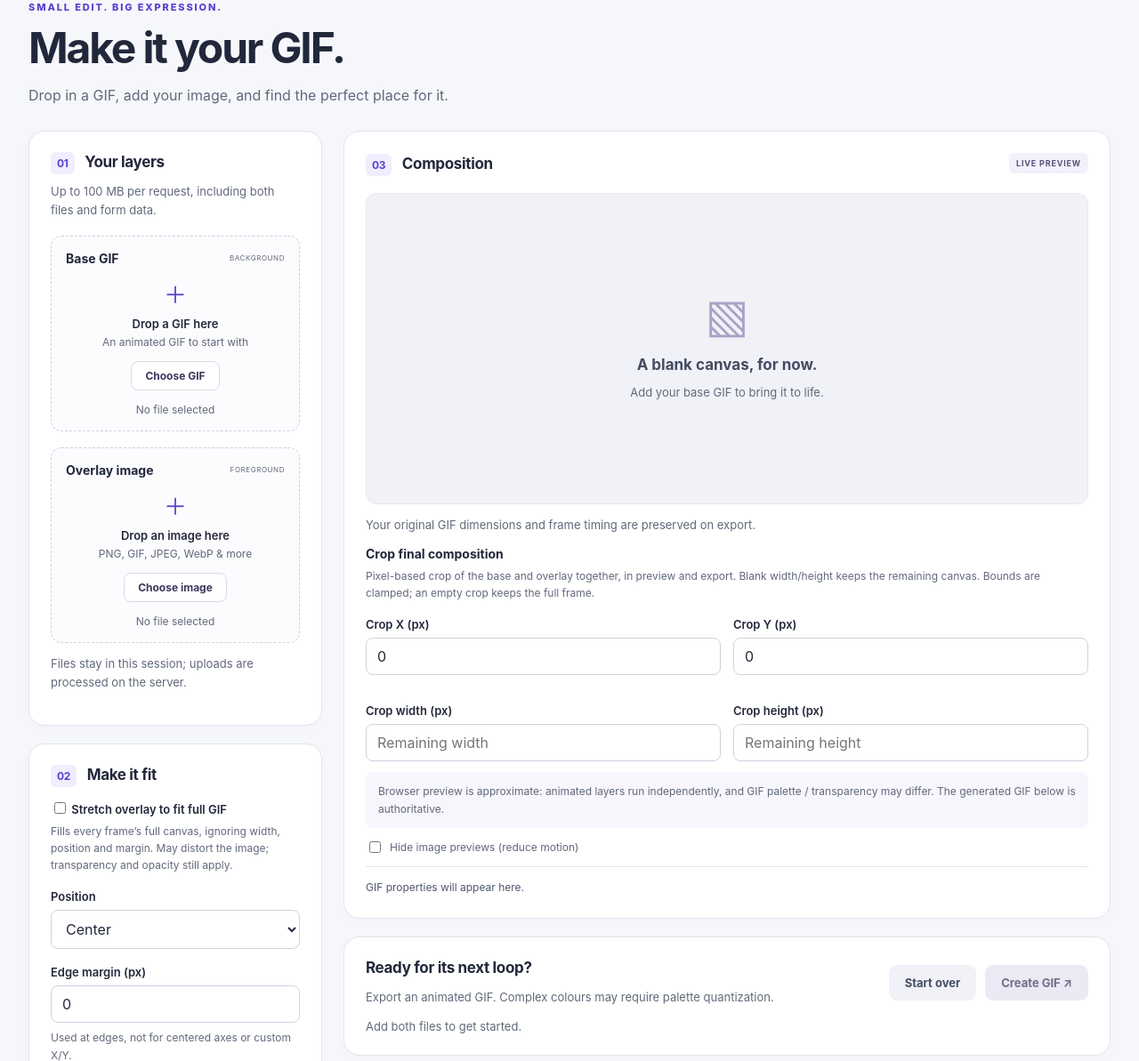
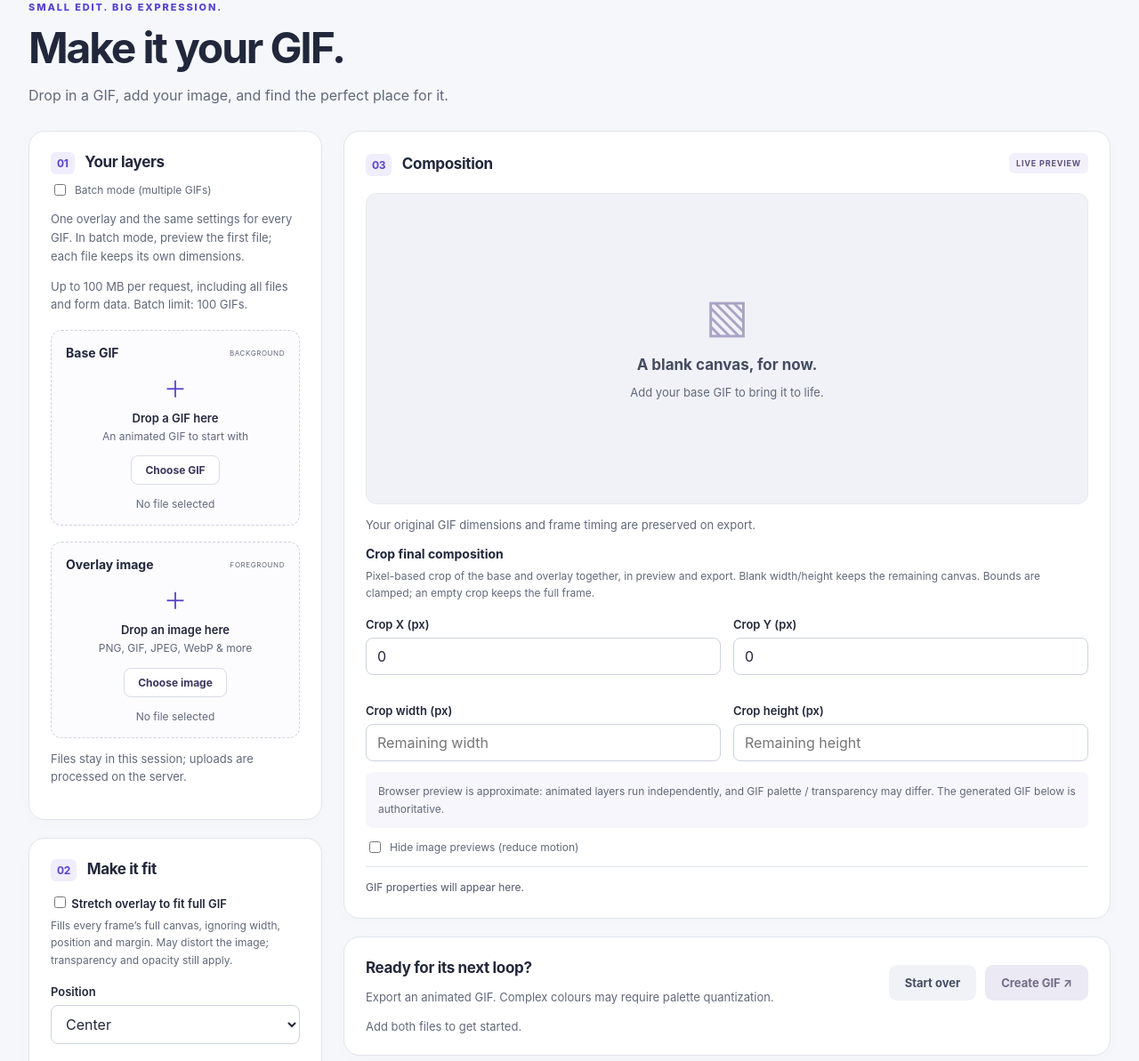
Before and after one commit to elearningdifferently/gif-overlay, a Flask app: page / in a window 1280 px wide. Shown: the part 133-1326 px from the top of the page at 89% size. Run offline with Flask 3, Linux system fonts and the light colour scheme.

Commit message:
Add batch GIF jobs, progress UI, and ZIP downloads
Co-authored-by: elearningdifferently <42965155+elearningdifferently@users.noreply.github.com>

```diff
--- a/app.py
+++ b/app.py
@@ -9,7 +9,8 @@ import os
 from flask import Flask, jsonify, render_template, request, send_file
 from werkzeug.exceptions import RequestEntityTooLarge
 from werkzeug.utils import secure_filename
-from jobs import JobQueueFull, JobRegistry
+from archives import create_zip
+from jobs import MAX_BATCH_FILES, JobQueueFull, JobRegistry
 
 from gif_overlay import (
     POSITIONS,
@@ -63,7 +64,10 @@ def _handle_too_large(_exc):
 
 @app.get("/")
 def index():
-    return render_template("index.html", positions=POSITIONS, max_upload_mb=MAX_UPLOAD_MB)
+    return render_template(
+        "index.html", positions=POSITIONS, max_upload_mb=MAX_UPLOAD_MB,
+        max_batch_files=MAX_BATCH_FILES,
+    )
 
 
 @app.get("/health")
@@ -95,8 +99,10 @@ def _overlay_options():
     return opts
 
 
-def _download_name():
-    base_name = os.path.splitext(secure_filename(request.files["gif"].filename))[0] or "image"
+def _download_name(filename=None):
+    if filename is None:
+        filename = request.files["gif"].filename
+    base_name = os.path.splitext(secure_filename(filename))[0] or "image"
     return f"{base_name}-overlay.gif"
 
 
@@ -113,6 +119,7 @@ def create_job():
 
 
 @app.get("/jobs/<job_id>")
+@app.get("/batches/<job_id>")
 def job_status(job_id):
     status = job_registry.status(job_id)
     if status is None:
@@ -123,8 +130,9 @@ def job_status(job_id):
 
 
 @app.get("/jobs/<job_id>/result")
-def job_result(job_id):
-    job, output = job_registry.result(job_id)
+@app.get("/batches/<job_id>/files/<int:file_id>/result")
+def job_result(job_id, file_id=None):
+    job, output = job_registry.result(job_id, file_id)
     if job is None:
         return jsonify(error="Job not found or expired. Please submit it again."), 404
     if output is None:
@@ -141,6 +149,56 @@ def job_result(job_id):
     response.headers["Cache-Control"] = "no-store"
     response.headers["X-Gif-Frames"] = str(job.frame_count)
     response.headers["X-Gif-Size"] = job.size
+    return response
+
+
+@app.post("/batches")
+def create_batch():
+    uploads = request.files.getlist("gifs")
+    if not 1 <= len(uploads) <= MAX_BATCH_FILES:
+        raise GifOverlayError(f"Choose between 1 and {MAX_BATCH_FILES} GIF files.")
+    overlay_data = _read_upload("overlay")
+    opts = _overlay_options()
+    files, names = [], set()
+    for upload in uploads:
+        if not upload.filename:
+            raise GifOverlayError("Each GIF must have a filename.")
+        data = upload.read()
+        if not data:
+            raise GifOverlayError("An uploaded GIF file is empty.")
+        name = _download_name(upload.filename)
+        stem = name[:-4]
+        suffix = 2
+        while name.casefold() in names:
+            name = f"{stem}-{suffix}.gif"
+            suffix += 1
+        names.add(name.casefold())
+        files.append((data, name))
+    try:
+        status = job_registry.submit_batch(files, overlay_data, opts)
+    except JobQueueFull:
+        return jsonify(error="The job queue is full. Please try again later."), 503
+    return jsonify(status), 202
+
+
+@app.get("/batches/<job_id>/archive")
+def batch_archive(job_id):
+    with job_registry.archive_sources(job_id) as (job, sources):
+        if job is None or job.files is None:
+            return jsonify(error="Batch not found or expired. Please submit it again."), 404
+        if not sources:
+            return jsonify(**job.status()), 409
+        output = create_zip(sources)
+    try:
+        response = send_file(
+            output, mimetype="application/zip", as_attachment=True,
+            download_name="gifs-overlay.zip",
+        )
+    except Exception:
+        output.close()
+        raise
+    response.call_on_close(output.close)
+    response.headers["Cache-Control"] = "no-store"
     return response
 
 
--- a/static/editor.css
+++ b/static/editor.css
@@ -76,6 +76,12 @@ button:disabled { cursor: not-allowed; background: #ebe9f3; color: #736c89; box-
 .result-well { border-radius: 10px; overflow: hidden; margin: 20px 0; text-align: center; }
 #result { display: block; max-width: 100%; max-height: 500px; margin: auto; }
 #download-name { overflow-wrap: anywhere; }
+#batch-panel { margin-top: 20px; border-top: 1px solid var(--border); padding-top: 18px; }
+#batch-progress { width: 100%; accent-color: var(--accent); }
+#batch-files { padding: 0; list-style: none; max-height: 340px; overflow: auto; }
+#batch-files li { display: flex; flex-wrap: wrap; gap: 8px; align-items: center; padding: 10px 0; border-bottom: 1px solid var(--border); font-size: 13px; overflow-wrap: anywhere; }
+#batch-files .batch-name { flex: 1 1 180px; min-width: 0; }
+#batch-files .field-error { flex-basis: 100%; }
 footer { text-align: center; padding: 30px 0 10px; font-size: 12px; }
 @media (max-width: 850px) {
   .workspace { grid-template-columns: 280px minmax(0, 1fr); gap: 16px; }
--- a/static/editor.js
+++ b/static/editor.js
@@ -16,6 +16,10 @@
   let resultUrl = null;
   let busy = false;
   let exportProgress = "";
+  let batchFiles = [];
+  let batchStatus = null;
+  let batchJobUrl = null;
+  const batchMode = () => $("batch-mode").checked;
   const settings = ["position", "x", "y", "margin", "scale", "opacity", "stretch_overlay",
     "crop_x", "crop_y", "crop_width", "crop_height"];
   const reducedMotion = window.matchMedia("(prefers-reduced-motion: reduce)");
@@ -28,7 +32,9 @@
   updateMotion();
   const bytes = (size) => size < 1024 * 1024
     ? `${(size / 1024).toFixed(1)} KB` : `${(size / 1024 / 1024).toFixed(2)} MB`;
-  const combinedSize = () => Object.values(layers).reduce((sum, layer) => sum + (layer.file?.size || 0), 0);
+  const combinedSize = () => (batchMode()
+    ? batchFiles.reduce((sum, file) => sum + file.size, 0) : layers.gif.file?.size || 0)
+    + (layers.overlay.file?.size || 0);
 
   function clearResult() {
     $("result-fig").hidden = true;
@@ -38,6 +44,48 @@
     $("download-name").textContent = "";
     if (resultUrl) URL.revokeObjectURL(resultUrl);
     resultUrl = null;
+    batchStatus = null;
+    batchJobUrl = null;
+  }
+
+  function renderBatch() {
+    $("batch-panel").hidden = !batchMode() || !batchFiles.length;
+    $("batch-progress").value = batchStatus?.percentage || 0;
+    $("batch-summary").textContent = batchStatus
+      ? `${batchStatus.completed} of ${batchStatus.total} completed · ${batchStatus.percentage}% · ${batchStatus.failed} errors`
+      : `${batchFiles.length} GIFs selected · Preview shows the first file.`;
+    $("batch-download").hidden = !(batchStatus?.state === "done" && batchStatus.result_available);
+    if (batchJobUrl) {
+      $("batch-download").href = `${batchJobUrl}/archive`;
+      $("batch-download").download = "gifs-overlay.zip";
+    } else {
+      $("batch-download").removeAttribute("href");
+    }
+    const rows = batchFiles.map((file, index) => {
+      const item = batchStatus?.files[index];
+      const row = document.createElement("li");
+      const name = document.createElement("span");
+      name.className = "batch-name";
+      name.textContent = file.name;
+      const state = document.createElement("span");
+      state.textContent = item?.state || "queued";
+      row.append(name, state);
+      if (item?.error) {
+        const error = document.createElement("p");
+        error.className = "field-error";
+        error.textContent = item.error;
+        row.append(error);
+      }
+      if (item?.result_available && batchJobUrl) {
+        const link = document.createElement("a");
+        link.textContent = "Download GIF";
+        link.href = `${batchJobUrl}/files/${index}/result`;
+        link.download = item.download_name;
+        row.append(link);
+      }
+      return row;
+    });
+    $("batch-files").replaceChildren(...rows);
   }
 
   function compositionChanged() {
@@ -53,9 +101,11 @@
 
   function update() {
     const total = combinedSize();
-    const ready = Boolean(layers.gif.file && layers.overlay.file && info);
+    const ready = Boolean(layers.gif.file && layers.overlay.file && (batchMode() ? batchFiles.length : info));
     $("submit").disabled = busy || !ready || total >= limit || !settingsValid();
-    $("submit").textContent = busy ? "Creating GIF…" : "Create GIF ↗";
+    $("submit").textContent = batchMode()
+      ? (busy ? "Creating GIFs…" : "Create batch ↗")
+      : (busy ? "Creating GIF…" : "Create GIF ↗");
     $("form").setAttribute("aria-busy", String(busy));
     $("size-summary").textContent = total
       ? `${bytes(total)} combined · ${config.maxUploadMb} MB request limit (plus form data).`
@@ -64,16 +114,19 @@
       $("status").textContent = "Files exceed the request budget. Choose smaller files; form data also needs space.";
     } else if (busy) {
       $("status").textContent = exportProgress;
+    } else if (batchStatus && ["done", "error"].includes(batchStatus.state)) {
+      $("status").textContent = `Batch finished: ${batchStatus.succeeded} successful, ${batchStatus.failed} failed. Download available GIFs below the preview.`;
     } else if (resultUrl) {
       $("status").textContent = "Export complete. Preview and download your GIF below.";
     } else if (!layers.gif.file || !layers.overlay.file) {
       $("status").textContent = "Add both files to get started.";
-    } else if (!info) {
+    } else if (!info && !batchMode()) {
       $("status").textContent = "A valid base GIF analysis is required before export.";
     } else {
       $("status").textContent = settingsValid() ? "Your layers are ready. Create your GIF when it looks right." : "Check the placement and crop values before exporting.";
     }
     $("custom-controls").hidden = $("position").value !== "custom";
+    renderBatch();
     renderPreview();
   }
 
@@ -153,7 +206,7 @@
       if (typeof body.error === "string") message = body.error;
     } catch { /* Proxies may return HTML or an empty body. Never display it. */ }
     if (response.status === 413) {
-      return `Request too large. Both files and form data must fit within ${config.maxUploadMb} MB; the host may impose a smaller limit.`;
+      return `Request too large. All files and form data must fit within ${config.maxUploadMb} MB; the host may impose a smaller limit.`;
     }
     if (jobRequest && response.status === 404) {
       return `${message || "This export is no longer available."} The job may have expired or the server restarted. Click Create GIF to retry.`;
@@ -227,6 +280,7 @@
   function clearLayer(name) {
     const layer = layers[name];
     if (name === "gif") {
+      batchFiles = [];
       analysisController?.abort();
       analysisController = null;
       info = null;
@@ -252,17 +306,22 @@
     if (!files.length) return;
     clearLayer(name);
     compositionChanged();
-    if (files.length !== 1) {
+    const batch = name === "gif" && batchMode();
+    if (batch && files.length > config.maxBatchFiles) {
+      $(name + "-error").textContent = `Choose at most ${config.maxBatchFiles} GIFs per batch.`;
+      return;
+    }
+    if (!batch && files.length !== 1) {
       $(name + "-error").textContent = "Choose one file for this layer.";
       return;
     }
     const file = files[0];
-    if (!file.size) {
+    if (files.some((item) => !item.size)) {
       $(name + "-error").textContent = "This file is empty. Choose another image.";
       return;
     }
     // A missing or misleading MIME is common: extensions are a fallback, not proof.
-    if (name === "gif" && file.type !== "image/gif" && !/\.gif$/i.test(file.name)) {
+    if (name === "gif" && files.some((item) => item.type !== "image/gif" && !/\.gif$/i.test(item.name))) {
       $(name + "-error").textContent = "Choose a GIF for the base layer. The server checks its contents.";
       return;
     }
@@ -270,12 +329,13 @@
       $(name + "-error").textContent = "Choose an image such as PNG, GIF, JPEG or WebP. The server checks format support.";
       return;
     }
-    if (file.size + combinedSize() >= limit) {
-      $(name + "-error").textContent = `Both files must fit within ${config.maxUploadMb} MB per request, with room for form data. Choose a smaller file.`;
+    if (files.reduce((sum, item) => sum + item.size, 0) + combinedSize() >= limit) {
+      $(name + "-error").textContent = `All files must fit within ${config.maxUploadMb} MB per request, with room for form data. Choose smaller files.`;
       update();
       return;
     }
     const layer = layers[name];
+    if (batch) batchFiles = files;
     layer.file = file;
     layer.url = URL.createObjectURL(file);
     const url = layer.url;
@@ -294,7 +354,8 @@
     };
     image.src = url;
     $(name === "gif" ? "base-preview" : "overlay-preview").src = url;
-    $(name + "-detail").textContent = `${file.name} · ${bytes(file.size)}`;
+    $(name + "-detail").textContent = batch
+      ? `${files.length} GIFs · First: ${file.name}` : `${file.name} · ${bytes(file.size)}`;
     $(name + "-remove").hidden = false;
     if (name === "gif") analyze(file);
     update();
@@ -341,24 +402,36 @@
   });
   $("reset-editor").addEventListener("click", () => {
     form.reset();
+    $("gif").multiple = false;
     clearLayer("gif");
     clearLayer("overlay");
     updateMotion();
     compositionChanged();
     $("gif").focus();
   });
+  $("batch-mode").addEventListener("change", () => {
+    $("gif").multiple = batchMode();
+    clearLayer("gif");
+    compositionChanged();
+  });
 
   form.addEventListener("submit", async (event) => {
     event.preventDefault();
-    if (busy || !info || !layers.gif.file || !layers.overlay.file || !form.reportValidity()) return;
+    if (busy || (!info && !batchMode()) || !layers.gif.file || !layers.overlay.file || !form.reportValidity()) return;
+    const batch = batchMode();
+    const jobsUrl = batch ? config.batchesUrl : config.jobsUrl;
     const data = new FormData();
-    data.append("gif", layers.gif.file);
+    if (batch) {
+      for (const file of batchFiles) data.append("gifs", file);
+    } else {
+      data.append("gif", layers.gif.file);
+    }
     data.append("overlay", layers.overlay.file);
     for (const name of settings) {
       data.append(name, $(name).type === "checkbox" ? $(name).checked : $(name).value);
     }
     busy = true;
-    exportProgress = "Uploading files to queue your GIF…";
+    exportProgress = batch ? "Uploading files to queue your batch…" : "Uploading files to queue your GIF…";
     const currentRevision = revision;
     const controller = new AbortController();
     exportController = controller;
@@ -369,13 +442,13 @@
     update();
     try {
       // Measure the serialized multipart body, including headers, names and boundaries.
-      const request = new Request(config.jobsUrl, { method: "POST", body: data });
+      const request = new Request(jobsUrl, { method: "POST", body: data });
       const body = await request.blob();
       if (stale()) return;
       if (body.size > limit) {
         throw new Error(`The complete request exceeds ${config.maxUploadMb} MB including form data. Choose smaller files.`);
       }
-      const created = await fetch(config.jobsUrl, { method: "POST", body, headers: { "Content-Type": request.headers.get("Content-Type") }, signal: controller.signal });
+      const created = await fetch(jobsUrl, { method: "POST", body, headers: { "Content-Type": request.headers.get("Content-Type") }, signal: controller.signal });
       const job = await readJob(created);
       if (stale()) return;
       if (created.status !== 202 || !job || typeof job.job_id !== "string"
@@ -383,7 +456,11 @@
           || job.state !== "queued") {
         throw new Error("The server returned invalid job information. Click Create GIF to retry.");
       }
-      const jobUrl = `${config.jobsUrl.replace(/\/$/, "")}/${encodeURIComponent(job.job_id)}`;
+      const jobUrl = `${jobsUrl.replace(/\/$/, "")}/${encodeURIComponent(job.job_id)}`;
+      if (batch) {
+        batchStatus = job;
+        batchJobUrl = jobUrl;
+      }
       exportProgress = "Queued. Waiting for the server to create your GIF…";
       update();
       while (true) {
@@ -395,6 +472,11 @@
             || !["queued", "processing", "done", "error", "failed"].includes(status.state)) {
           throw new Error("The server returned invalid job information. Click Create GIF to retry.");
         }
+        if (batch) {
+          batchStatus = status;
+          exportProgress = `${status.progress} · ${status.percentage}% · ${status.failed} errors`;
+          update();
+        }
         if (status.state === "error" || status.state === "failed") {
           throw new Error(typeof status.error === "string" && status.error
             ? status.error : "The server could not create your GIF. Click Create GIF to retry.");
@@ -405,10 +487,12 @@
           }
           break;
         }
+        if (batch) continue;
         const progress = typeof status.progress === "string" && status.progress ? ` ${status.progress}` : "";
         exportProgress = `${status.state === "queued" ? "Queued." : "Processing on the server."}${progress}`;
         update();
       }
+      if (batch) return;
       const response = await fetch(`${jobUrl}/result`, { signal: controller.signal });
       if (!response.ok) throw new Error(await apiError(response, true));
       if (!response.headers.get("Content-Type")?.toLowerCase().startsWith("image/gif")) {
--- a/templates/index.html
+++ b/templates/index.html
@@ -6,7 +6,7 @@
   <meta name="theme-color" content="#f6f7fb">
   <title>GIF Overlay — a little layer, a lot of personality</title>
   <link rel="stylesheet" href="{{ url_for('static', filename='editor.css') }}">
-  <script id="editor-config" type="application/json">{{ {'maxUploadMb': max_upload_mb, 'analyzeUrl': url_for('analyze'), 'overlayUrl': url_for('overlay'), 'jobsUrl': url_for('create_job')} | tojson }}</script>
+  <script id="editor-config" type="application/json">{{ {'maxUploadMb': max_upload_mb, 'maxBatchFiles': max_batch_files, 'analyzeUrl': url_for('analyze'), 'overlayUrl': url_for('overlay'), 'jobsUrl': url_for('create_job'), 'batchesUrl': url_for('create_batch')} | tojson }}</script>
   <script src="{{ url_for('static', filename='editor.js') }}" defer></script>
 </head>
 <body>
@@ -25,7 +25,9 @@
       <aside class="sidebar">
         <section class="panel">
           <h2><span class="step">01</span> Your layers</h2>
-          <p class="hint">Up to {{ max_upload_mb }} MB per request, including both files and form data.</p>
+          <label class="motion-control"><input id="batch-mode" type="checkbox" aria-describedby="batch-help"> Batch mode (multiple GIFs)</label>
+          <p id="batch-help" class="hint">One overlay and the same settings for every GIF. In batch mode, preview the first file; each file keeps its own dimensions.</p>
+          <p class="hint">Up to {{ max_upload_mb }} MB per request, including all files and form data. Batch limit: {{ max_batch_files }} GIFs.</p>
           {% for name, title, help, accept in [('gif', 'Base GIF', 'An animated GIF to start with', '.gif,image/gif'), ('overlay', 'Overlay image', 'PNG, GIF, JPEG, WebP & more', 'image/*')] %}
           <div class="upload-card" id="{{ name }}-zone" data-upload="{{ name }}">
             <div class="upload-heading"><h3>{{ title }}</h3><span class="layer-tag">{{ 'BACKGROUND' if name == 'gif' else 'FOREGROUND' }}</span></div>
@@ -93,6 +95,14 @@
           <label class="motion-control"><input id="hide-previews" type="checkbox"> Hide image previews (reduce motion)</label>
           <p id="motion-note" class="hint" hidden>Image previews are hidden. You can still edit, export and download.</p>
           <div id="info" class="metadata" role="status" aria-live="polite">GIF properties will appear here.</div>
+          <section id="batch-panel" hidden aria-labelledby="batch-title">
+            <h3 id="batch-title">Batch files</h3>
+            <p id="batch-summary" role="status" aria-live="polite"></p>
+            <progress id="batch-progress" max="100" value="0" aria-label="Overall batch progress"></progress>
+            <ul id="batch-files"></ul>
+            <a id="batch-download" class="primary download" hidden>Download successful GIFs as ZIP</a>
+            <p class="hint">Downloads expire 15 minutes after processing finishes. Failed files are excluded from the ZIP.</p>
+          </section>
         </section>
         <section class="panel export-panel">
           <div>
```
Also changed, not shown: archives.py (added, +19 -0 lines), jobs.py (+116 -30 lines), tests/test_app.py (+5 -0 lines), tests/test_jobs.py (+174 -0 lines), README.md.
